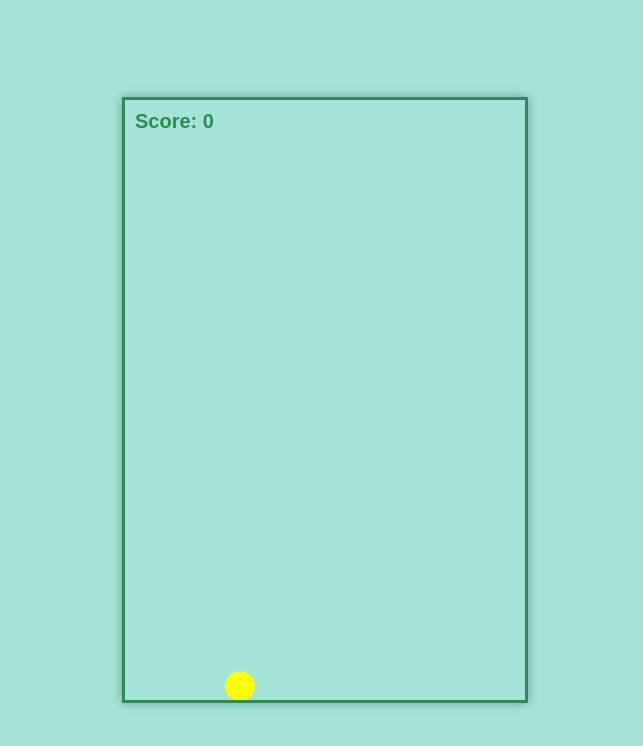
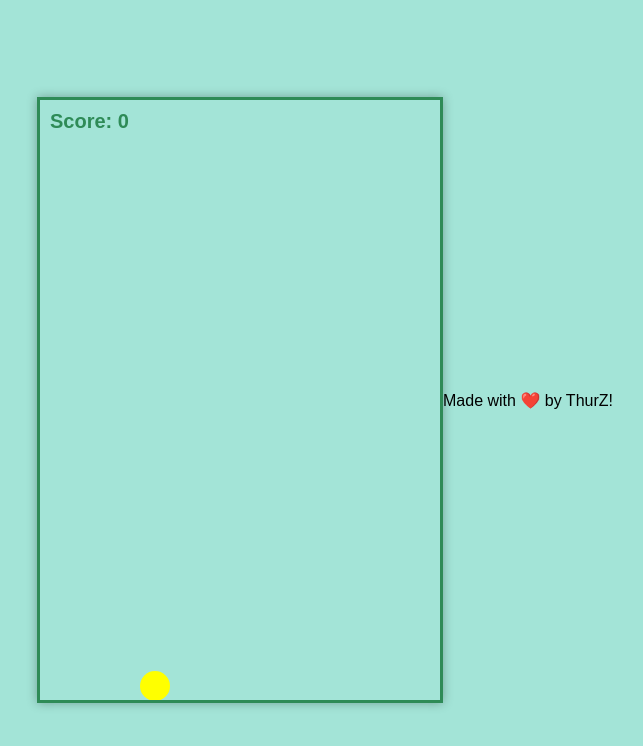
Before and after one commit to dozz12/flappy-circle, a plain HTML site: page index.html in a window 1280 px wide. Shown: the whole page, without its empty margins (315-958 px from the left). Drawn offline with Linux system fonts and the light colour scheme.

Commit message:
Update index.html

```diff
--- a/index.html
+++ b/index.html
@@ -12,6 +12,8 @@
     <div id="bird"></div>
   </div>
 
+  <div id="credit">Made with ❤️ by ThurZ!</div>
+
   <script src="script.js"></script>
 </body>
 </html>
```
